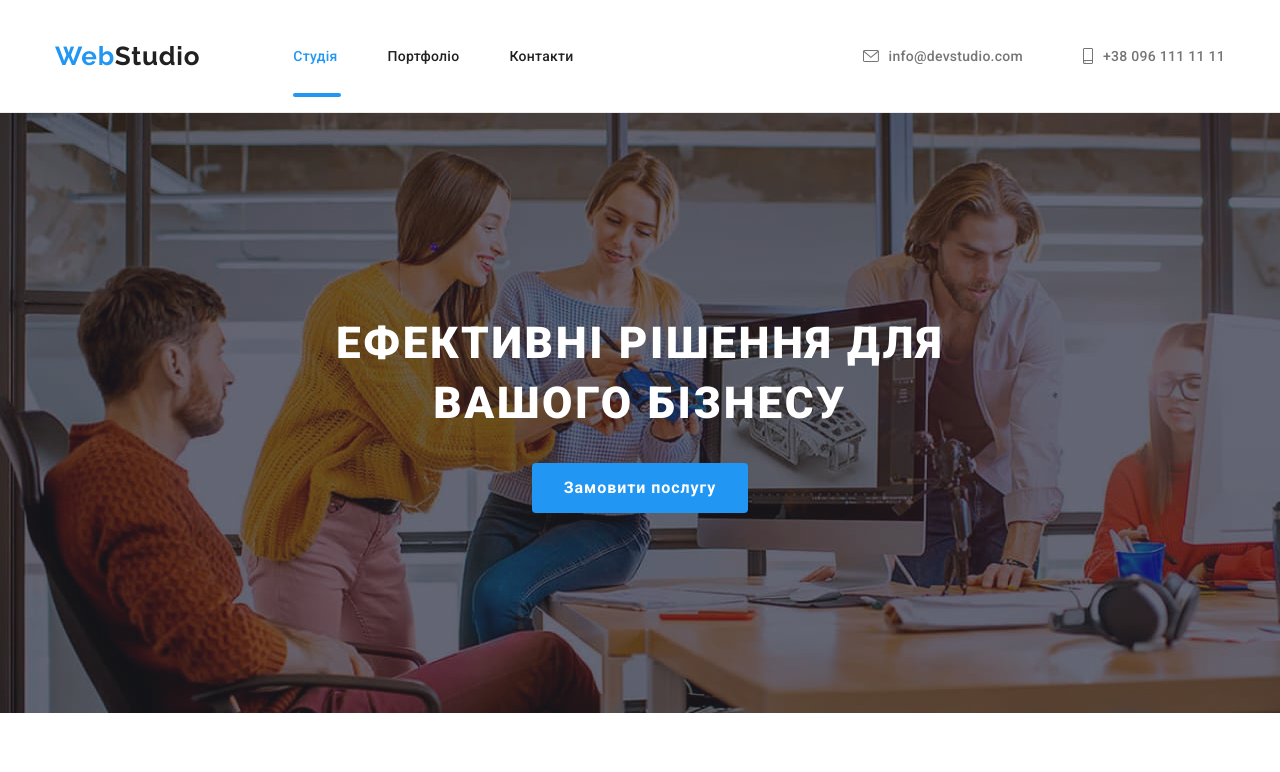
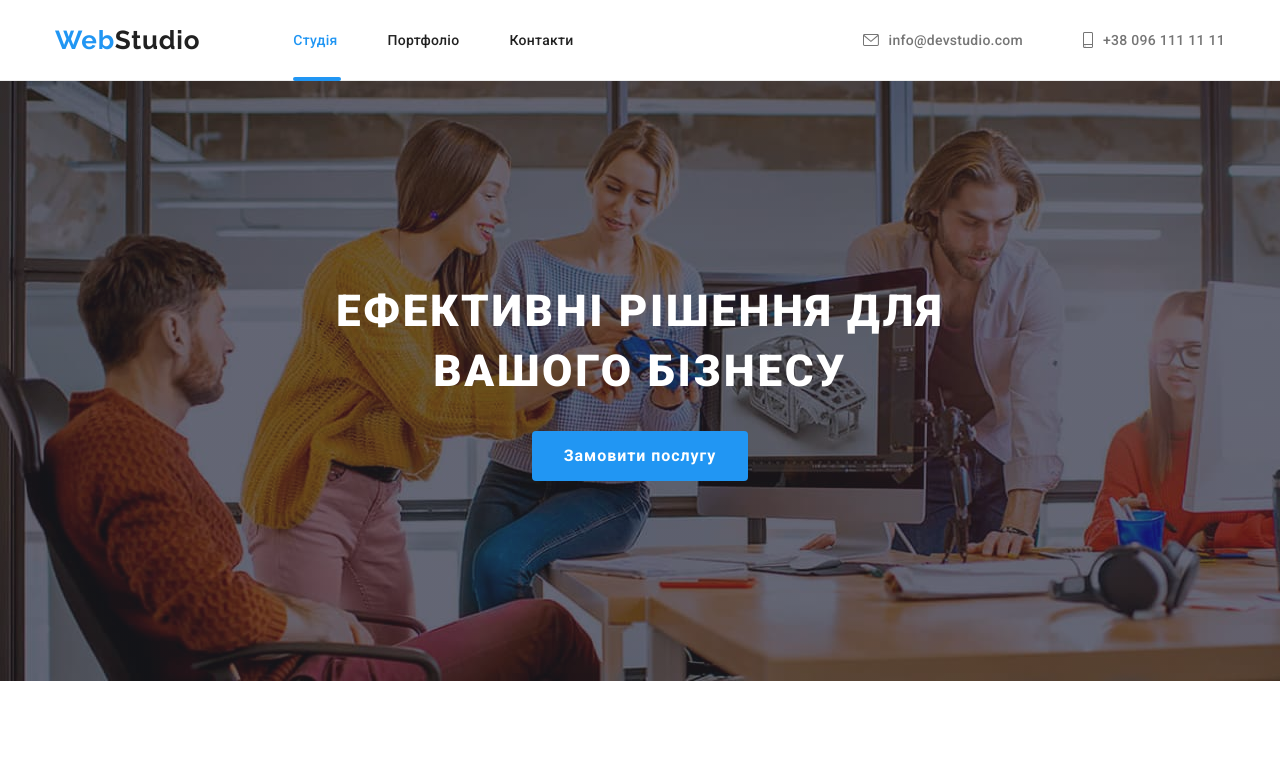
Before and after one commit to coksanna/goit-markup-hw-08, a plain HTML site: page index.html in a window 1280 px wide. Shown: the top 772 px of the page. Drawn offline with nearby package versions, Linux system fonts and the light colour scheme.

Commit message:
add style to header

```diff
--- a/sass/layout/_header.scss
+++ b/sass/layout/_header.scss
@@ -25,6 +25,10 @@
 }
 
 @media screen and (min-width: 768px) {
+    .page-header {
+        padding-top: 0px;
+        padding-bottom: 0px;
+    }
     .mobile-menu-open {
         display: none;
     }
```
Also changed, not shown: css/main.css, css/main.min.css, 2 other files.
